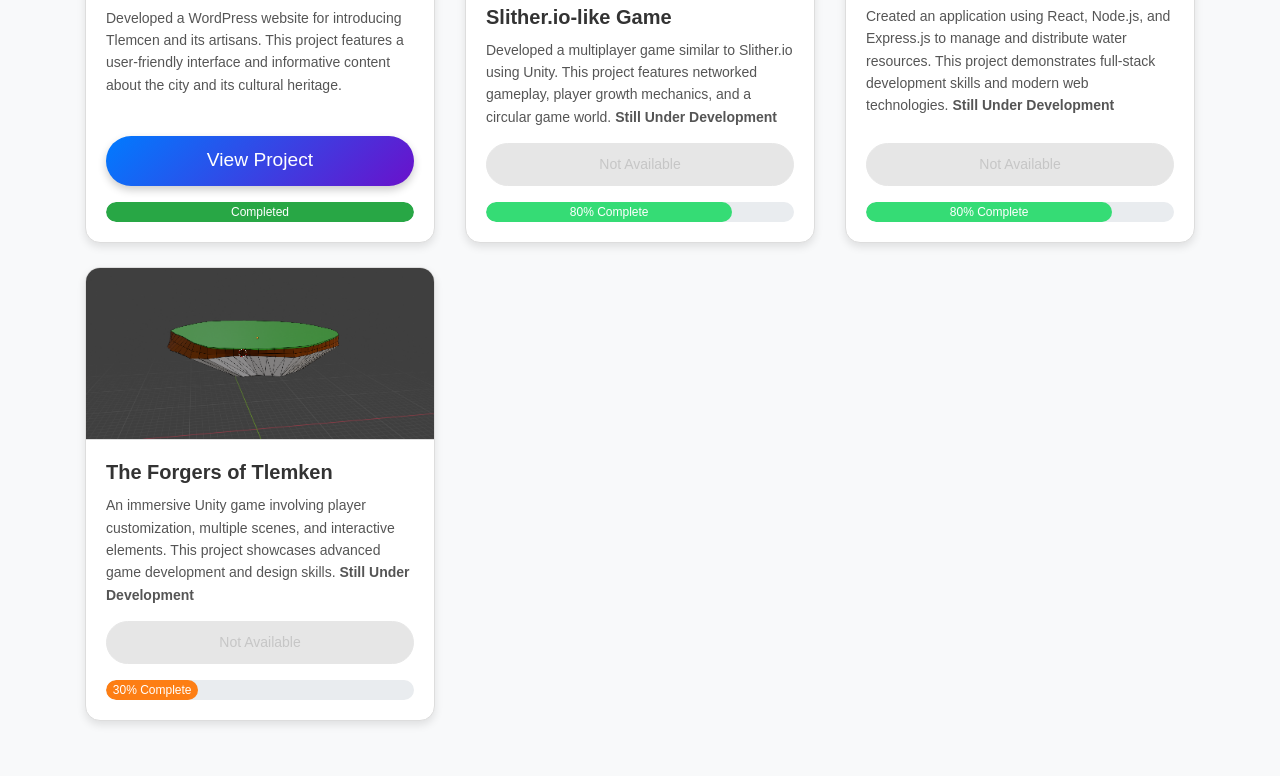
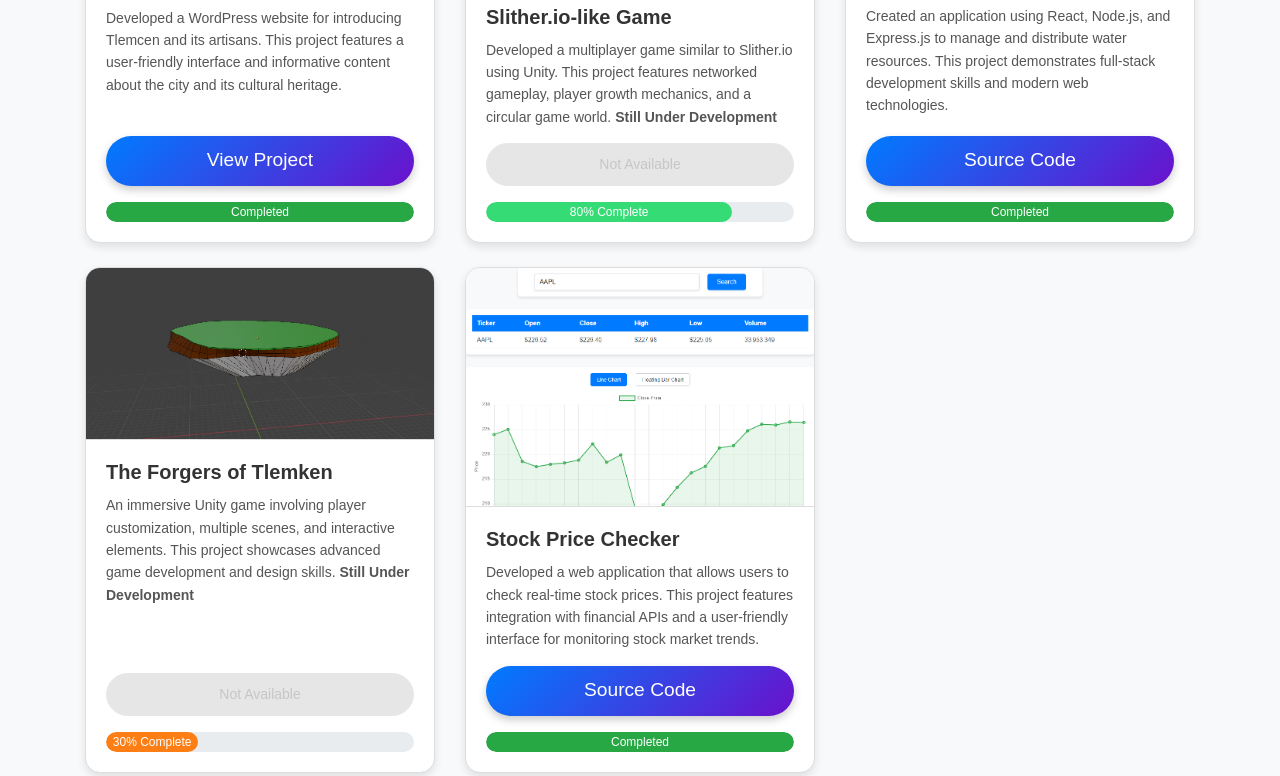
Before and after one commit to abbestlm/abbestlm.github.io, a plain HTML site: page index.html in a window 1280 px wide. Shown: the part 870-1646 px from the top of the page. Drawn offline with nearby package versions, Linux system fonts and the light colour scheme.

Commit message:
Add files via upload

```diff
--- a/index.html
+++ b/index.html
@@ -281,7 +281,7 @@ header img:hover {
 <section class="bg-light py-5 animated-section" id="projects">
     <div class="container">
         <div class="text-center mb-4">
-    <button class="btn btn-primary" type="button" id="toggleProjects">Show</button>
+            <button class="btn btn-primary" type="button" id="toggleProjects">Show</button>
         </div>
         <div class="projects-content collapse show" id="projectsContent">
             <div class="row">
@@ -334,15 +334,15 @@ header img:hover {
                             <h5 class="card-title">The Giving Water</h5>
                             <p class="card-text flex-grow-1">Created an application using React, Node.js, and Express.js
                                 to manage and distribute water resources. This project demonstrates full-stack
-                                development skills and modern web technologies. <strong>Still Under Development</strong>
-                            </p>
+                                development skills and modern web technologies.</p>
                             <div class="mt-auto btn-container">
-                                <a href="#" class="btn btn-secondary btn-outline-light disabled w-100">Not Available</a>
+                                <a href="https://github.com/abbestlm/thegivingwater"
+                                    class="btn btn-primary btn-outline-light w-100" target="_blank">Source Code</a>
                             </div>
                             <!-- Progress Bar -->
                             <div class="progress mt-3">
-                                <div class="progress-bar" role="progressbar" style="width: 80%;" aria-valuenow="80"
-                                    aria-valuemin="0" aria-valuemax="100">80% Complete</div>
+                                <div class="progress-bar" role="progressbar" style="width: 100%;" aria-valuenow="100"
+                                    aria-valuemin="0" aria-valuemax="100">Completed</div>
                             </div>
                         </div>
                     </div>
@@ -367,11 +367,30 @@ header img:hover {
                         </div>
                     </div>
                 </div>
+                <!-- Project 5: Stock Price Checker -->
+                <div class="col-md-6 col-lg-4 mb-4">
+                    <div class="card project-card h-100">
+                        <img src="project5.png" class="card-img-top" alt="Stock Price Checker">
+                        <div class="card-body d-flex flex-column">
+                            <h5 class="card-title">Stock Price Checker</h5>
+                            <p class="card-text flex-grow-1">Developed a web application that allows users to check
+                                real-time stock prices. This project features integration with financial APIs and a
+                                user-friendly interface for monitoring stock market trends.</p>
+                            <div class="mt-auto btn-container">
+                                <a href="https://github.com/abbestlm/Stock" class="btn btn-primary btn-outline-light w-100" target="_blank">Source Code</a>
+                            </div>
+                            <!-- Progress Bar -->
+                            <div class="progress mt-3">
+                                <div class="progress-bar" role="progressbar" style="width: 100%;" aria-valuenow="100"
+                                    aria-valuemin="0" aria-valuemax="100">Completed</div>
+                            </div>
+                        </div>
+                    </div>
+                </div>
             </div>
         </div>
     </div>
 </section>
-
 
 
     <section class="py-5 animated-section" id="about-me" style="background-color: #007bff; color: white;">
```
Also changed, not shown: project5.png (added).
